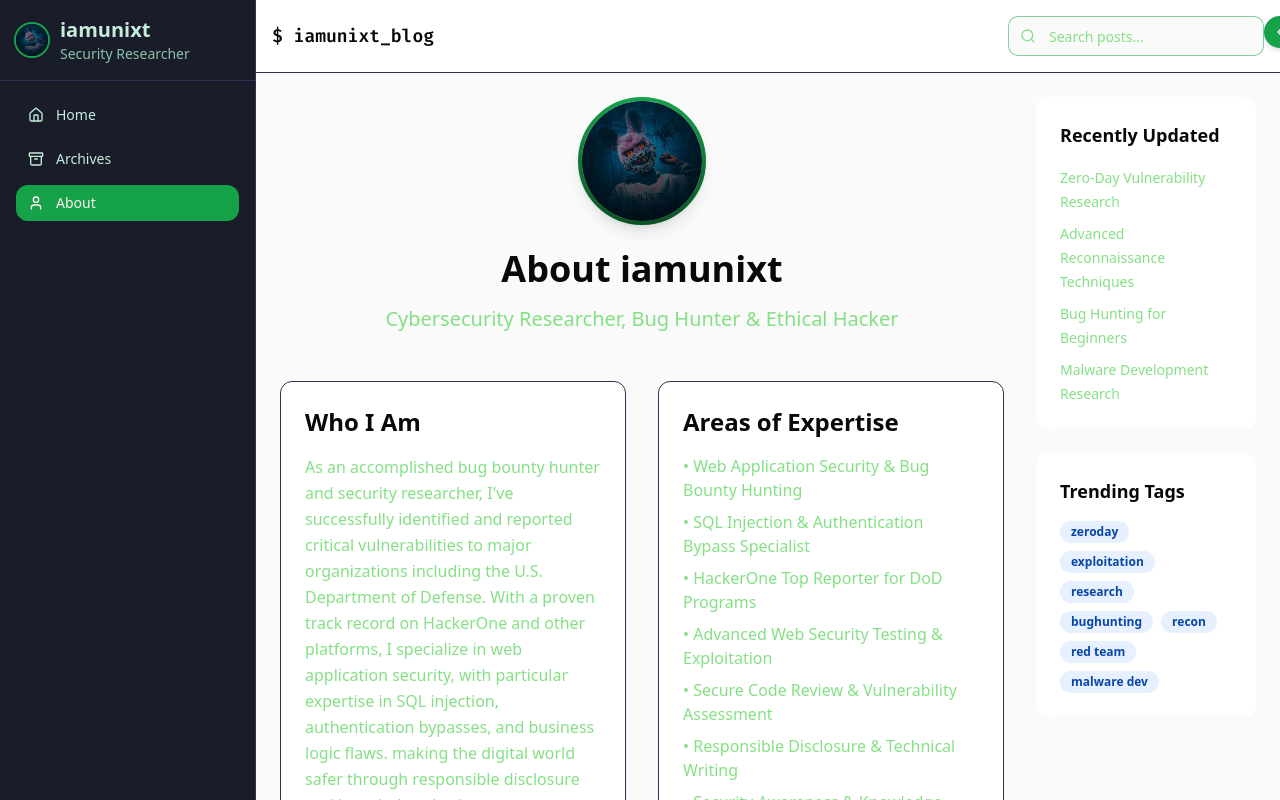
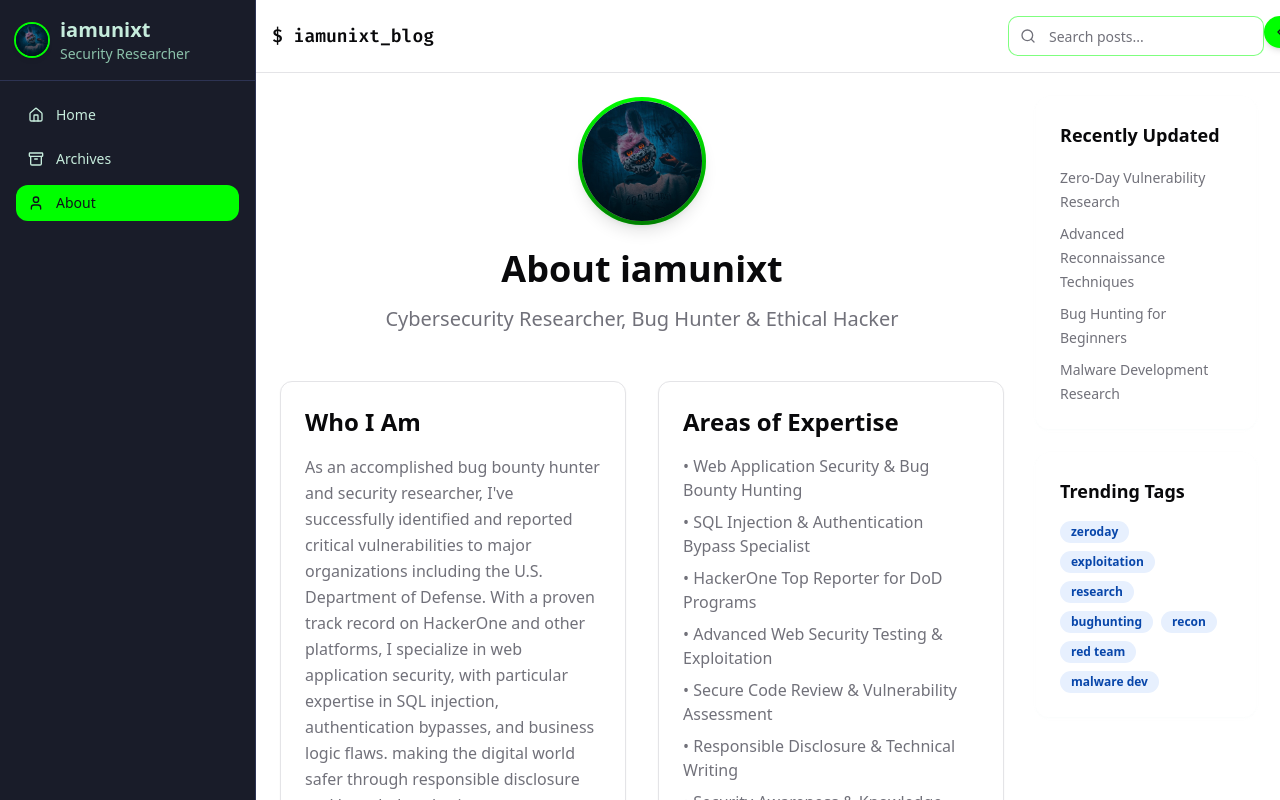
Before and after one commit to iamunixtz/iamunixtz.github.io, a React (Vite) app: page /#/about in a window 1280 px wide. Shown: the top 800 px of the page. Built offline with nearby package versions, Linux system fonts and the light colour scheme.

Commit message:
update design
color and post layout

```diff
--- a/src/components/PostCard.tsx
+++ b/src/components/PostCard.tsx
@@ -33,68 +33,61 @@ export default function PostCard({
   return (
     <article
       className={cn(
-        "bg-gradient-card rounded-lg shadow-card hover:shadow-card-hover transition-all duration-300 overflow-hidden group",
-        featured && "ring-2 ring-primary/20"
+        "bg-background border border-border hover:border-primary/50 rounded-lg overflow-hidden group",
+        "dark:bg-background/50 dark:backdrop-blur-sm dark:hover:bg-background/80",
+        "transition-all duration-300",
+        featured && "ring-1 ring-primary"
       )}
     >
       {image && (
-        <div className="aspect-video overflow-hidden">
+        <div className="relative aspect-[2/1] overflow-hidden">
           <LazyImage
             src={image}
             alt={title}
-            className="w-full h-full group-hover:scale-105 transition-transform duration-300"
+            className="w-full h-full object-cover group-hover:scale-105 transition-transform duration-300"
           />
+          <div className="absolute inset-0 bg-gradient-to-t from-background/90 to-transparent" />
         </div>
       )}
 
       <div className="p-6">
-        {/* Categories */}
-        <div className="flex flex-wrap gap-2 mb-2">
+        {/* Date and Categories */}
+        <div className="flex flex-wrap items-center gap-3 mb-3">
+          <time className="text-sm text-muted-foreground font-mono">
+            {date}
+          </time>
+          <div className="flex flex-wrap gap-2">
             {categories.map((category) => (
               <Link key={category} to={`/?category=${encodeURIComponent(category)}`}>
-              <Badge variant="secondary" className="hover:bg-secondary/80">
+                <Badge
+                  variant="outline"
+                  className="bg-primary/5 text-primary border-primary/20 hover:bg-primary/10 transition-colors"
+                >
                   {category}
                 </Badge>
               </Link>
             ))}
           </div>
-
-        {/* Tags */}
-        <div className="flex flex-wrap gap-2 mb-3">
-          {tags.map((tag) => (
-            <Badge
-              key={tag}
-              variant="secondary"
-              className="bg-blog-tag text-blog-tag-foreground text-xs"
-            >
-              {tag}
-            </Badge>
-          ))}
         </div>
 
         {/* Title */}
-        <h2 className="text-xl font-bold mb-3 group-hover:text-primary transition-colors">
-          <Link to={`/post/${id}`} className="block">
+        <Link to={`/post/${id}`}>
+          <h2 className="text-xl font-bold mb-3 text-foreground group-hover:text-primary transition-colors line-clamp-2">
             {title}
+          </h2>
         </Link>
-        </h2>
 
         {/* Excerpt */}
-        <p className="text-muted-foreground mb-4 line-clamp-3">
+        <p className="text-muted-foreground mb-4 line-clamp-2 text-sm">
           {excerpt}
         </p>
 
         {/* Meta Information */}
-        <div className="flex items-center gap-4 text-sm text-blog-post-meta">
-          <div className="flex items-center gap-1">
-            <Calendar className="w-4 h-4" />
-            <span>{date}</span>
+        <div className="flex items-center gap-4 text-xs text-muted-foreground/80">
+          <div className="flex items-center gap-2">
+            <Clock className="w-3 h-3" />
+            <span>{readTime}</span>
           </div>
-          <div className="flex items-center gap-1">
-            <User className="w-4 h-4" />
-            <span>{author}</span>
-          </div>
-          <div className="flex items-center gap-1">
             <Clock className="w-4 h-4" />
             <span>{readTime}</span>
           </div>
--- a/src/index.css
+++ b/src/index.css
@@ -39,55 +39,66 @@ All colors MUST be HSL.
   }
 
   :root {
-    /* Light mode colors */
-    --background: 0 0% 98%;
-    --foreground: 240 10% 3.9%;
+    /* Base theme colors - Clean dark theme */
+    --background: 0 0% 100%;      /* Pure white for light mode */
+    --foreground: 240 10% 3.9%;   /* Almost black for text */
 
-    --card: 0 0% 100%;
+    --card: 0 0% 100%;            /* White cards for light mode */
     --card-foreground: 240 10% 3.9%;
 
-    --popover: 0 0% 100%;
-    --popover-foreground: 240 10% 3.9%;
+    .dark {
+      --background: 240 10% 3.9%;  /* Almost black for dark mode */
+      --foreground: 0 0% 98%;      /* Almost white text */
 
-    --primary: 142 76% 36%;
-    --primary-foreground: 355.7 100% 97.3%;
-    --primary-hover: 142 76% 32%;
+      --card: 240 10% 3.9%;        /* Dark cards */
+      --card-foreground: 0 0% 98%;
+    }
+
+    --popover: 220 25% 12%;
+    --popover-foreground: 120 100% 85%;
+
+    /* Primary - Neon green */
+    --primary: 120 100% 50%;      /* Bright neon green */
+    --primary-foreground: 220 30% 8%;
+    --primary-hover: 120 100% 45%;
+
+    /* Secondary colors */
+    --secondary: 240 5% 96%;      /* Light gray for light mode */
+    --secondary-foreground: 240 10% 3.9%;
+
+    /* Muted colors */
+    --muted: 240 5% 96%;          /* Light gray background */
+    --muted-foreground: 240 4% 46%;
+
+    /* Accent colors */
+    --accent: 240 5% 96%;         /* Light gray accent */
+    --accent-foreground: 240 10% 3.9%;
 
     .dark {
-        --background: 240 10% 3.9%;
-        --foreground: 0 0% 98%;
+      --secondary: 240 4% 16%;    /* Dark gray for dark mode */
+      --secondary-foreground: 0 0% 98%;
 
-        --card: 240 10% 3.9%;
-        --card-foreground: 0 0% 98%;
+      --muted: 240 4% 16%;        /* Dark gray background */
+      --muted-foreground: 240 5% 64.9%;
 
-        --popover: 240 10% 3.9%;
-        --popover-foreground: 0 0% 98%;
-
-        --primary: 142 76% 36%;
-        --primary-foreground: 355.7 100% 97.3%;
-        --primary-hover: 142 76% 32%;
+      --accent: 240 4% 16%;       /* Dark gray accent */
+      --accent-foreground: 0 0% 98%;
     }
-
-    /* Secondary - Dark elements */
-    --secondary: 220 25% 15%;     /* Slightly lighter than background */
-    --secondary-foreground: 120 100% 85%;
-
-    /* Muted - Terminal-like elements */
-    --muted: 220 30% 18%;         /* Muted background */
-    --muted-foreground: 120 60% 70%;
-
-    /* Accent - Red for emphasis */
-    --accent: 0 100% 60%;         /* Cyber red */
-    --accent-foreground: 220 30% 8%;
 
     /* Destructive - Cyber red */
     --destructive: 355 90% 50%;  /* Warning/error red */
     --destructive-foreground: 0 0% 100%;
 
     /* Interface elements */
-    --border: 230 30% 25%;      /* Subtle borders */
-    --input: 230 30% 25%;       /* Form elements */
-    --ring: 180 90% 50%;        /* Focus rings - matching accent */
+    --border: 240 6% 90%;       /* Light mode borders */
+    --input: 240 6% 90%;        /* Light mode inputs */
+    --ring: 240 5% 64.9%;       /* Focus rings */
+
+    .dark {
+      --border: 240 4% 16%;     /* Dark mode borders */
+      --input: 240 4% 16%;      /* Dark mode inputs */
+      --ring: 240 4% 16%;       /* Dark mode focus rings */
+    }
 
     --radius: 0.75rem;
 
```
Lines whose indentation alone changed are shown as unchanged.
